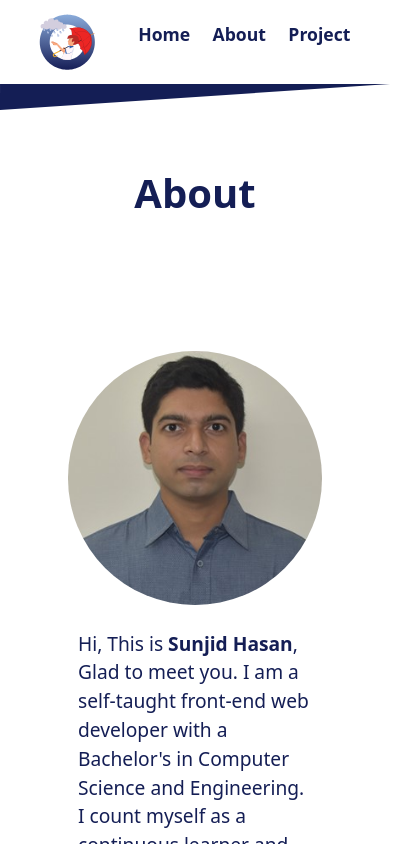
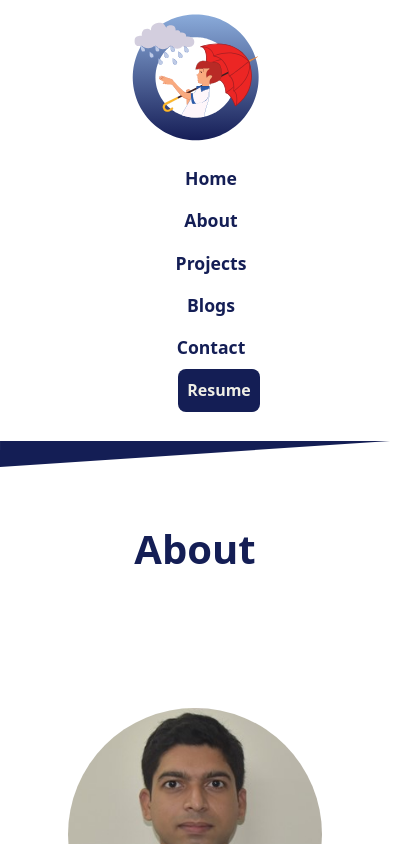
Before and after one commit to sunjid-git/sunjid-hasan, a React (Create React App) app: page /about in a window 390 px wide. Shown: the top 844 px of the page, 417 px wide, since content can reach past the window. Built offline with nearby package versions, Linux system fonts and the light colour scheme.

Commit message:
header is now responsive

```diff
--- a/src/components/Header/Header.css
+++ b/src/components/Header/Header.css
@@ -2,14 +2,46 @@ header {
   width: 100vw;
 }
 .header {
+  /* height: 10vh; */
+  padding: 0.8rem;
   width: 80%;
-  height: 10vh;
   margin: 0 auto;
-
+  flex-direction: row;
   display: flex;
   justify-content: space-between;
   align-items: center;
-  overflow: hidden;
+}
+
+@media (max-width: 768px) {
+  .header {
+    display: flex;
+    flex-direction: column;
+    justify-content: center;
+    align-items: center;
+  }
+
+  .header-link nav ul {
+    display: flex;
+    flex-direction: column;
+    justify-content: center;
+    align-items: center;
+    margin-top: 1rem;
+  }
+  .header-link nav ul li {
+    padding: 0.5rem 0;
+    width: 100vw;
+    text-align: center;
+
+  }
+  .header-link nav ul li:hover {
+    padding: 0.5rem 0;
+    width: 100vw;
+    background-color: #5f5819;
+  }
+
+  .header .sunjid {
+    width: 8rem;
+  }
 }
 
 .sunjid {
--- a/src/components/Header/Header.js
+++ b/src/components/Header/Header.js
@@ -7,8 +7,11 @@ export default function Header() {
     <>
       <header>
         <div className="header">
+          <div>
             <img src={sunjid} className="sunjid" alt="sunjid" />
+          </div>
 
+          <div className="header-link">
             <nav>
               <ul>
                 <li>
@@ -26,7 +29,7 @@ export default function Header() {
                 <li>
                   <Link to="/contact">Contact</Link>
                 </li>
-            </ul>
+
                 <a
                   className="resume"
                   href="https://drive.google.com/file/d/1qiRPUCdlLNBYOn4VJIU563RO64uawqY-/view?usp=sharing"
@@ -36,7 +39,9 @@ export default function Header() {
                 >
                   Resume
                 </a>
+              </ul>
             </nav>
+          </div>
         </div>
       </header>
     </>
```
Also changed, not shown: src/components/Projects/Projects.js (+8 -9 lines), 1 other file (tests, documents, lock files or other folders). Lines whose indentation alone changed are shown as unchanged.
